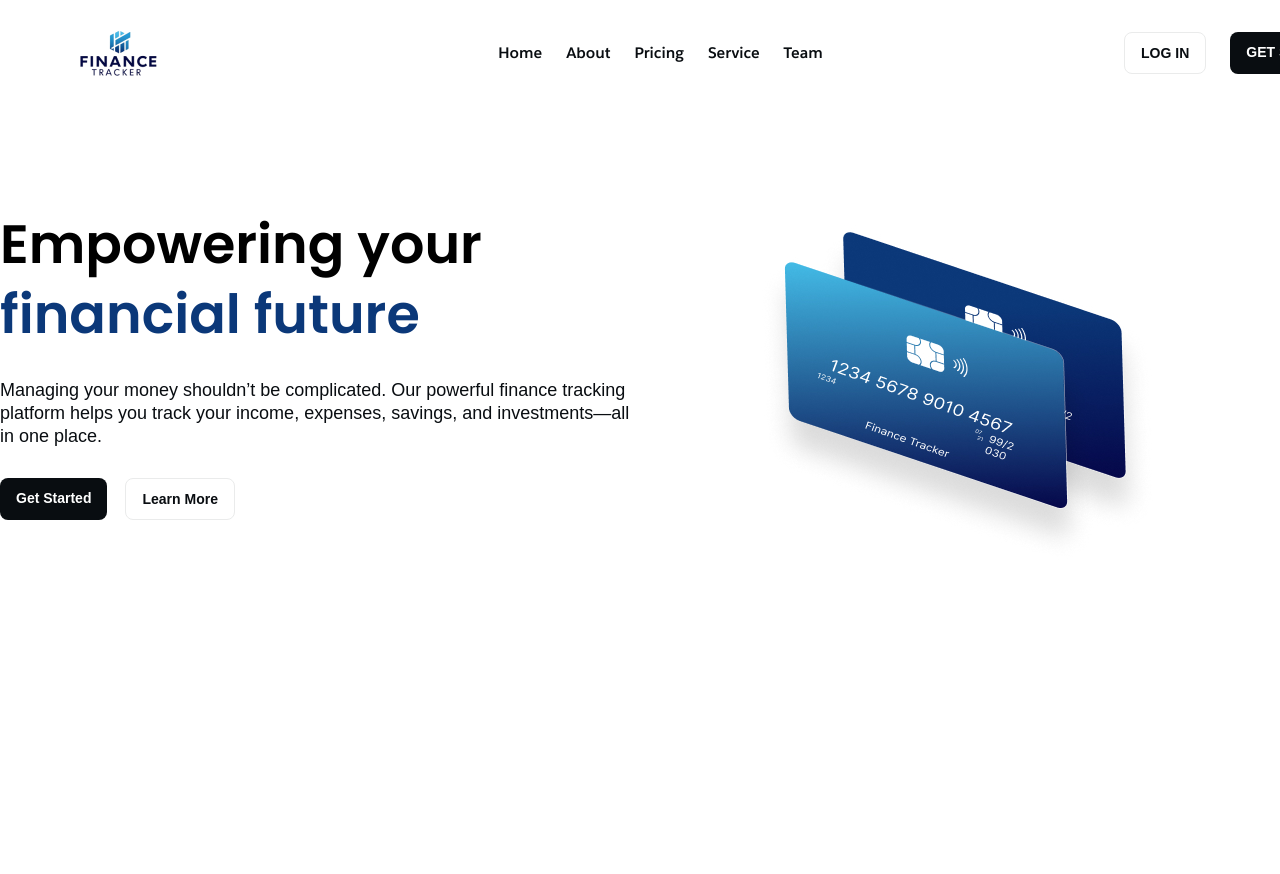
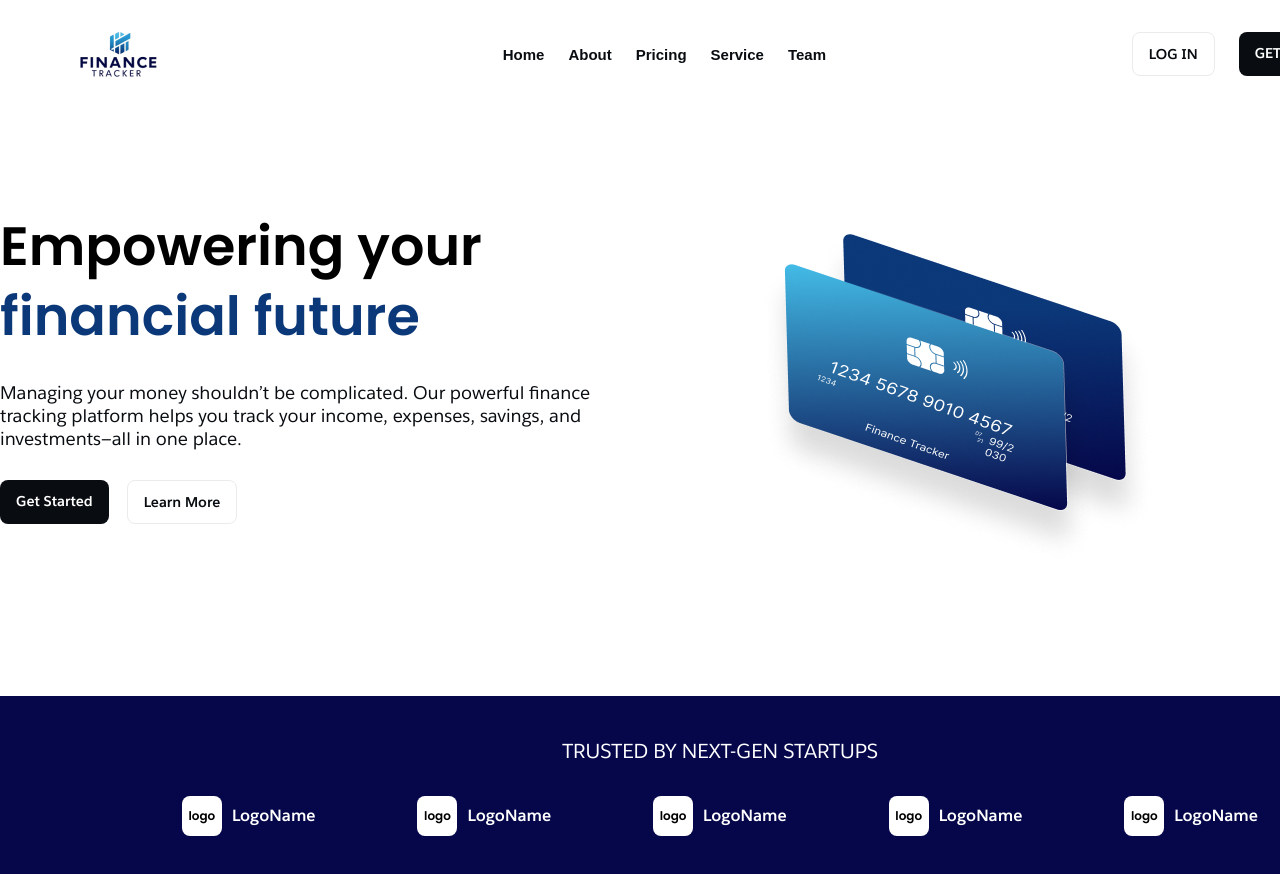
Before and after one commit to ajay117/finance_tracker, a React (Vite) app: page / in a window 1280 px wide. Shown: the top 874 px of the page. Before the commit the page ends 800 px from the top, so only its background shows below. Built offline with nearby package versions, Linux system fonts and the light colour scheme.

Commit message:
Format, Style and add Brand Info component to App

```diff
--- a/src/App.css
+++ b/src/App.css
@@ -1,11 +1,11 @@
 @font-face {
-  font-family: "Salesforce sans";
+  font-family: "SalesforceSans";
   src: url("../src/fonts/SalesforceSans-Regular.ttf") format("truetype");
   font-weight: normal;
 }
 
 @font-face {
-  font-family: "Salesforce sans";
+  font-family: "SalesforceSans";
   src: url("../src/fonts/SalesforceSans-Bold.ttf") format("truetype");
   font-weight: bold;
 }
@@ -28,6 +28,8 @@
   --color4: #ffffff;
   --color6: #eaebeb;
   --color8: #090d11;
+  --salesforce: "SalesforceSans";
+  --poppins: "Poppins";
 }
 *,
 *::before,
@@ -44,7 +46,7 @@ body {
 }
 body {
   font-size: 1.8rem;
-  font-family: "SalesforceSans", sans-serif;
+  font-family: var(--salesforce), sans-serif;
 }
 p {
   line-height: 23.08px;
@@ -53,6 +55,7 @@ p {
 /* || Classes */
 .fix-container {
   width: 1280px;
+  margin: 0 auto;
 }
 .btn {
   padding: 12px 16px;
@@ -73,6 +76,21 @@ p {
 nav .btn-container {
   gap: 24px;
 }
+
+/* ||  Flex Utilities */
+.d-flex {
+  display: flex;
+}
+.justify-content-center {
+  justify-content: center;
+}
+.justify-content-evenly {
+  justify-content: space-evenly;
+}
+.align-items-center {
+  align-items: center;
+}
+
 /* || Text Utilities */
 .text-center {
   text-align: center;
@@ -86,3 +104,8 @@ nav .btn-container {
 .fw-6 {
   font-weight: 600;
 }
+
+/* || Others */
+.m-0 {
+  margin: 0;
+}
--- a/src/App.jsx
+++ b/src/App.jsx
@@ -1,4 +1,5 @@
 import "./App.css";
+import { BrandInfo } from "./components/BrandsInfo";
 import { HeroSection } from "./components/HeroSection";
 import { Nav } from "./components/Nav";
 
@@ -7,6 +8,7 @@ function App() {
     <>
       <Nav />
       <HeroSection />
+      <BrandInfo />
     </>
   );
 }
--- /dev/null
+++ b/src/components/Brand.jsx
@@ -0,0 +1,10 @@
+import "../styles/Brand.css";
+
+export const Brand = () => {
+  return (
+    <div className="brand">
+      <div className="logo">logo</div>
+      <p className="brand-name">LogoName</p>
+    </div>
+  );
+};
--- /dev/null
+++ b/src/components/BrandsInfo.jsx
@@ -0,0 +1,20 @@
+import "../styles/BrandInfo.css";
+import { Brand } from "./Brand";
+
+export const BrandInfo = () => {
+  return (
+    <section className="brands-info">
+      <div className="fix-container">
+        {/* <h3>Trusted by next-gen startups</h3> */}
+        <h3>TRUSTED BY NEXT-GEN STARTUPS</h3>
+        <div className="d-flex justify-content-evenly ">
+          <Brand />
+          <Brand />
+          <Brand />
+          <Brand />
+          <Brand />
+        </div>
+      </div>
+    </section>
+  );
+};
--- /dev/null
+++ b/src/styles/Brand.css
@@ -0,0 +1,23 @@
+.brand {
+    display: flex;
+    gap: 10px;
+    align-items: center;
+}
+.brand .logo {
+  padding: 10px 0;
+  border-radius: 8px;
+  background-color: var(--color4);
+  width: 40px;
+  height: 40px;
+  font-family: var(--poppins);
+  font-weight: 700;
+  line-height: 20px;
+  font-size: 1.2rem;
+  text-align: center;
+}
+.brand .brand-name {
+    color: var(--color4);
+    font-size: 1.6rem;
+    font-weight: 700;
+    line-height: 20px;
+}
--- /dev/null
+++ b/src/styles/BrandInfo.css
@@ -0,0 +1,13 @@
+.brands-info {
+  background-color: var(--color1);
+  padding: 40px 80px;
+}
+.brands-info > div > h3 {
+  color: var(--color4);
+  font-size: 2rem;
+  font-weight: 500;
+  line-height: 30px;
+  text-align: center;
+  margin-bottom: 24px;
+  margin-top: 0;
+}
```
